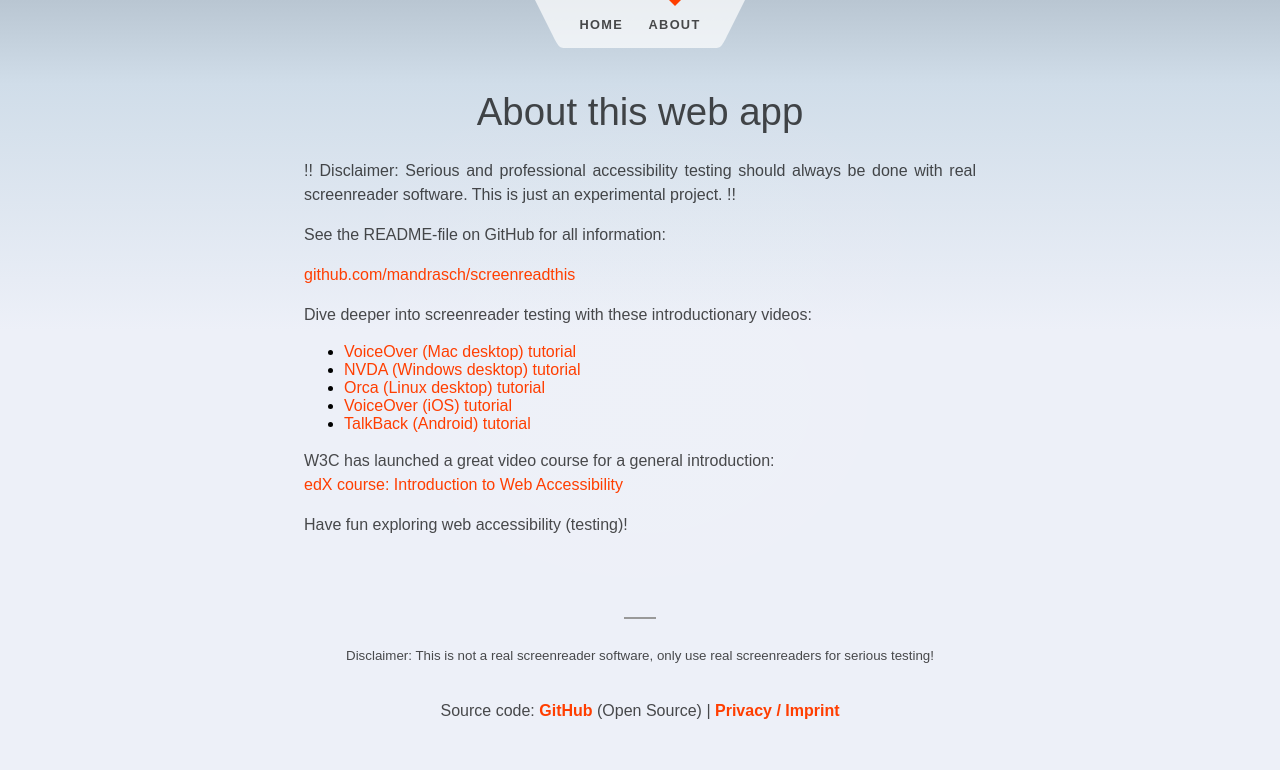
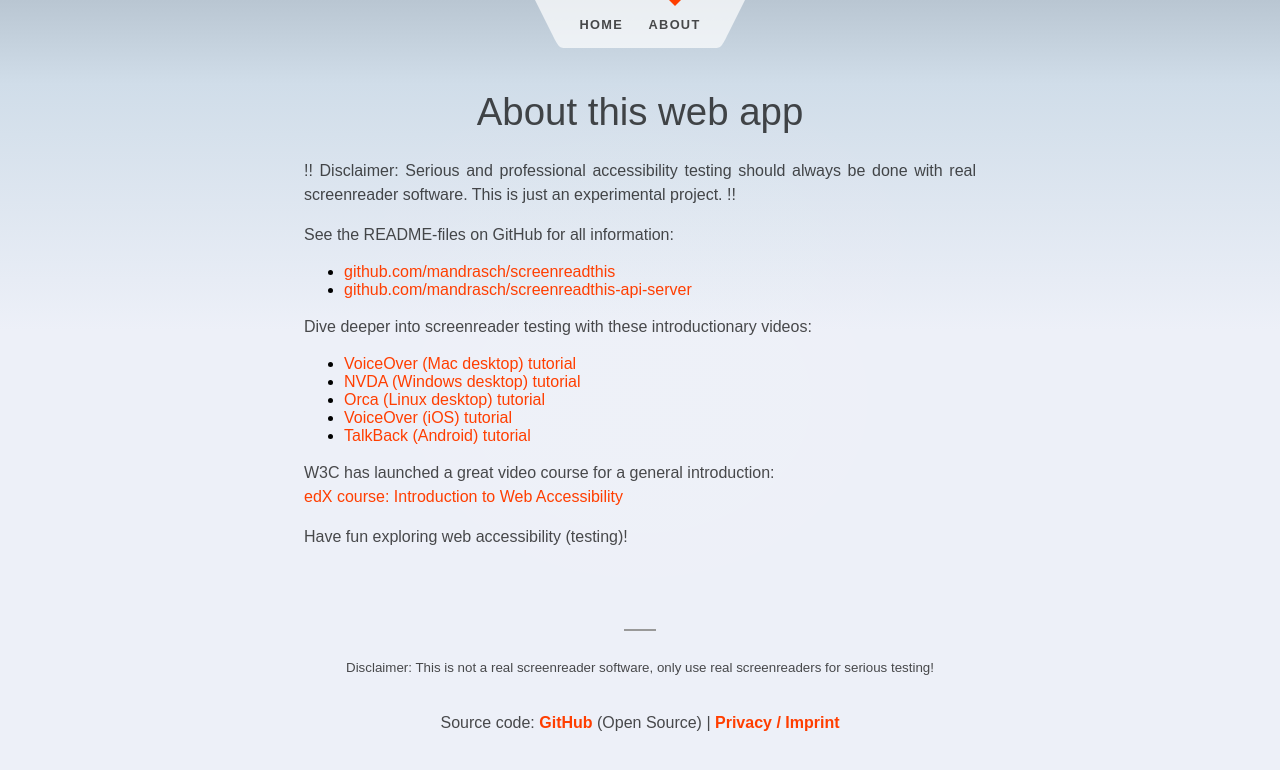
Before and after one commit to mandrasch/screenreadthis, a SvelteKit app: page /about in a window 1280 px wide. Shown: the top 770 px of the page. Built offline with nearby package versions, Linux system fonts and the light colour scheme.

Commit message:
improve text handling, output element JSON

```diff
--- a/src/routes/about/+page.svelte
+++ b/src/routes/about/+page.svelte
@@ -12,14 +12,20 @@
 		!! Disclaimer: Serious and professional accessibility testing should always be done with real
 		screenreader software. This is just an experimental project. !!
 	</p>
-	<p>See the README-file on GitHub for all information:</p>
-	<p>
-		<a
+	<p>See the README-files on GitHub for all information:</p>
+	<ul>
+		<li><a
 			href="https://github.com/mandrasch/screenreadthis#readme"
-			aria-label="README file in github repository screenreadthis"
+			aria-label="Github repository with README"
 			>github.com/mandrasch/screenreadthis</a
-		>
-	</p>
+		></li>
+		<li><a
+			href="https://github.com/mandrasch/screenreadthis-api-server"
+			aria-label="Github repository for api server"
+			>github.com/mandrasch/screenreadthis-api-server</a
+		></li>
+	</ul>
+
 	<p>Dive deeper into screenreader testing with these introductionary videos:</p>
 	<ul>
 		<li>
```
Also changed, not shown: src/routes/+page.svelte (+15 -13 lines).
